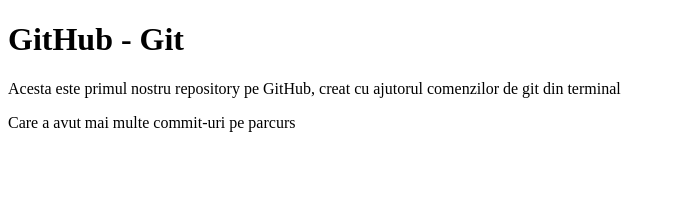
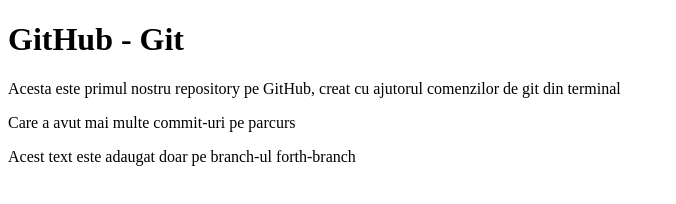
Before and after one commit to GeorgianaNistor/demo-git-github, a plain HTML site: page index.html in a window 1280 px wide. Shown: the whole page, without its empty margins (0-676 px from the left). Drawn offline with Linux system fonts and the light colour scheme.

Commit message:
updated branch with a new text

```diff
--- a/index.html
+++ b/index.html
@@ -9,5 +9,7 @@
     <h1>GitHub - Git</h1>
     <p>Acesta este primul nostru repository pe GitHub, creat cu ajutorul comenzilor de git din terminal</p>
     <p>Care a avut mai multe commit-uri pe parcurs</p>
+
+    <p>Acest text este adaugat doar pe branch-ul forth-branch</p>
 </body>
 </html>
```
